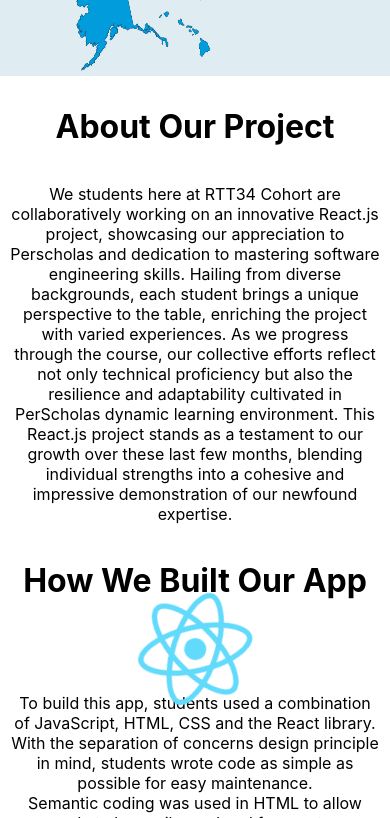
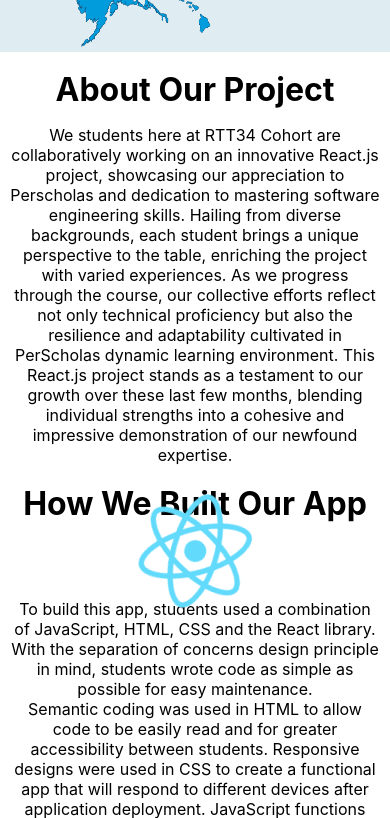
Before and after one commit to abdulalkout/perscholas_rtt34_project, a React (Create React App) app: page /about in a window 390 px wide. Shown: the part 644-1462 px from the top of the page. Built offline with nearby package versions, Linux system fonts and the light colour scheme.

Commit message:
Quality Check

```diff
--- a/src/pages/aboutPage/AboutPage.css
+++ b/src/pages/aboutPage/AboutPage.css
@@ -1,41 +1,81 @@
 .aboutPage{
     display: flex;
     flex-direction: column;
+    text-align: center;
+    align-items: center;
 }
 
+.info {
+    display: flex;
+    flex-direction: column;
+    align-items: center;
+}
 
 
 /* -------------------[Max-View] */
 @media screen and (max-width: 3000px){
     .perscholas-map{
-        height: 600px;
-        width: 900px;
+        height: 850px;
+        width: 1200px;
+    }
+
+    .App-logo{
+        margin: -40px;
+    }
+
+    h1{
+        margin-top: 5%;
+        margin-bottom: 0%;
+    }
+
+    .info{
+        display: inline-block;
+        margin-left: 150px;
+        margin-right: 150px;
     }
 }
 
+
+
 /* -------------------[Mid-View] */
 @media screen and (max-width: 1100px){
-    .perscholas-map{
-        height: 600px;
-        width: 900px;
+      .perscholas-map{
+        height: 700px;
+        width: 1000px;
+    }
+
+    .App-logo{
+        margin: -40px;
+    }
+
+    h1{
+        margin-top: 5%;
+        margin-bottom: 0%;
+    }
+
+    .info{
+        display: inline-block;
+        margin-left: 20px;
+        margin-right: 20px;
     }
 }
+
+
 
 /* -------------------[Mobile View] */
 @media screen and (max-width: 800px){
     .perscholas-map{
         height: 400px;
-        width: 700px;
-    }
-
-    .info {
-        display: flex;
-        flex-direction: column;
-        align-items: center;
-        margin: 10px;
+        width: 550px;
     }
 
     .App-logo{
         margin: -50px;
     }
+
+    .info{
+        display: inline-block;
+        margin-left: 10px;
+        margin-right: 10px;
+    }
 }
```
